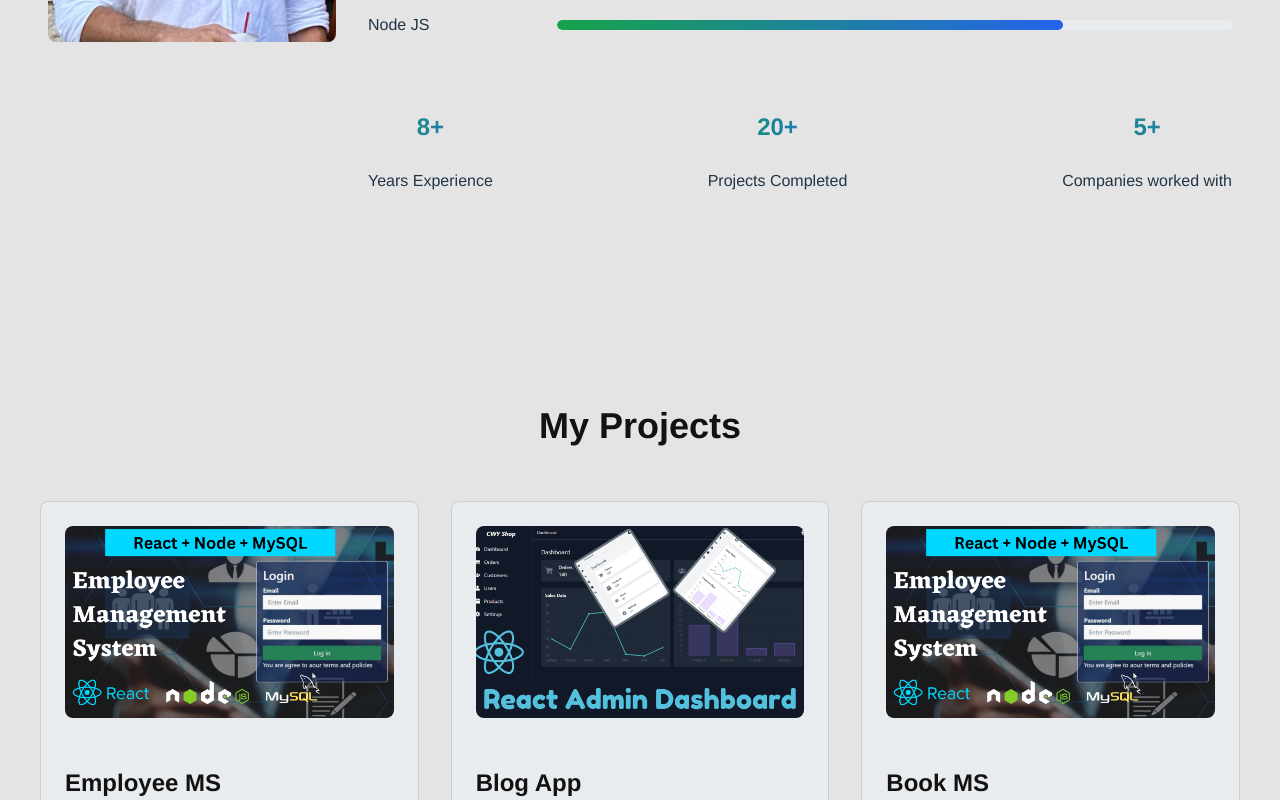
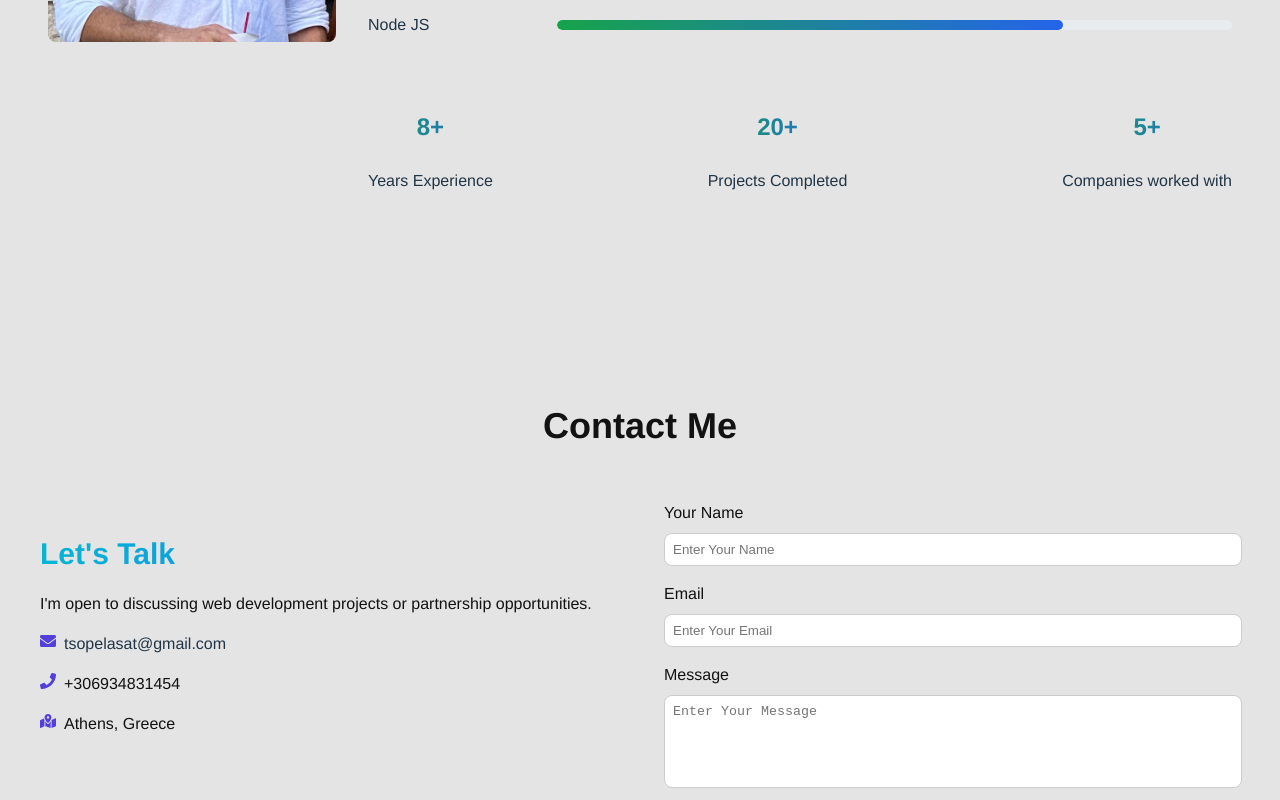
Before and after one commit to christsop/personal-portfolio, a React (Vite) app: page / in a window 1280 px wide. Shown: the part 2000-2800 px from the top of the page. Built offline with nearby package versions, Linux system fonts and the light colour scheme.

Commit message:
Hide my services temporarily

```diff
--- a/src/App.jsx
+++ b/src/App.jsx
@@ -15,7 +15,7 @@ function App() {
       <Hero />
       <Service />
       <About />
-      <Projects />
+      {/*<Projects />*/}
       <Contact />
       <Footer />
     </>
--- a/src/components/Navbar/Navbar.jsx
+++ b/src/components/Navbar/Navbar.jsx
@@ -78,7 +78,7 @@ const Navbar = () => {
         { name: t("navbar.home"), link: "#home" },
         { name: t("navbar.aboutMe"), link: "#about" },
         { name: t("navbar.services"), link: "#service" },
-        { name: t("navbar.projects"), link: "#project" },
+        // { name: t("navbar.projects"), link: "#project" },
         { name: t("navbar.contact"), link: "#contact" },
     ];
 
```
